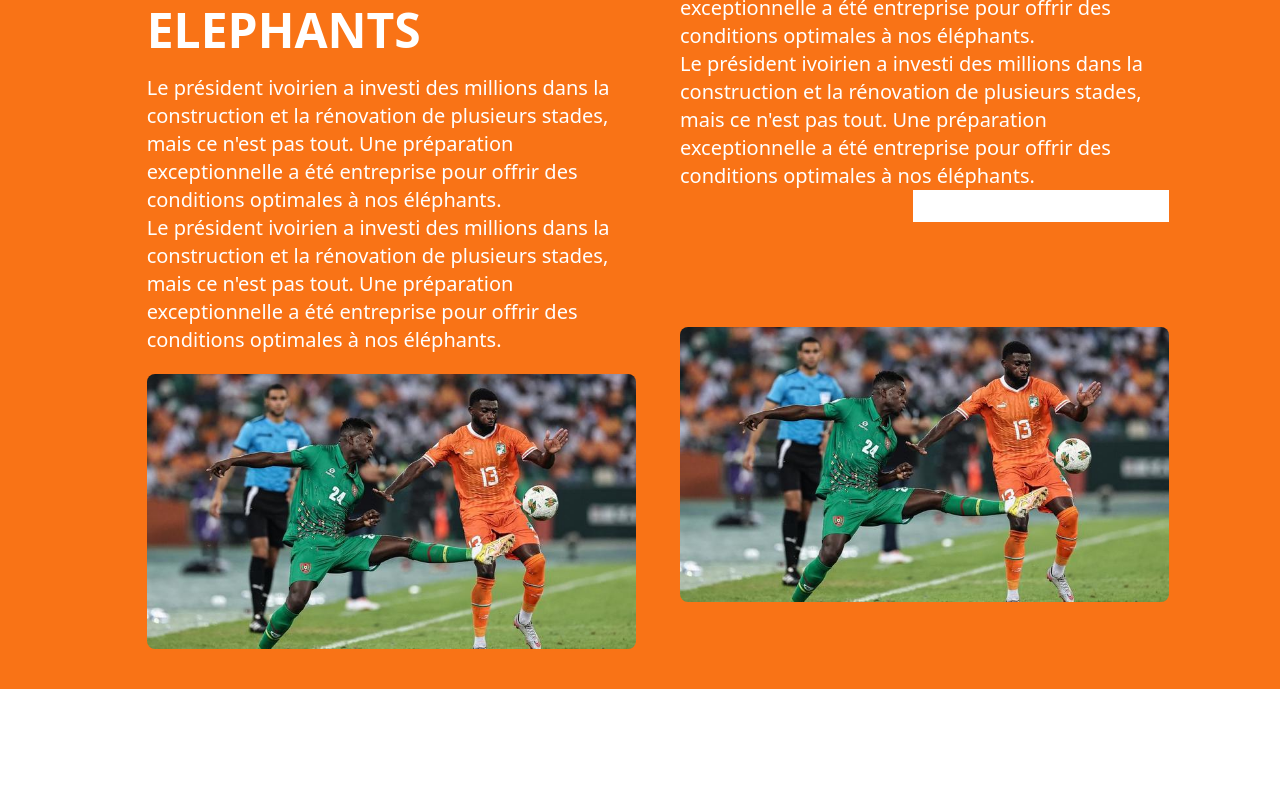
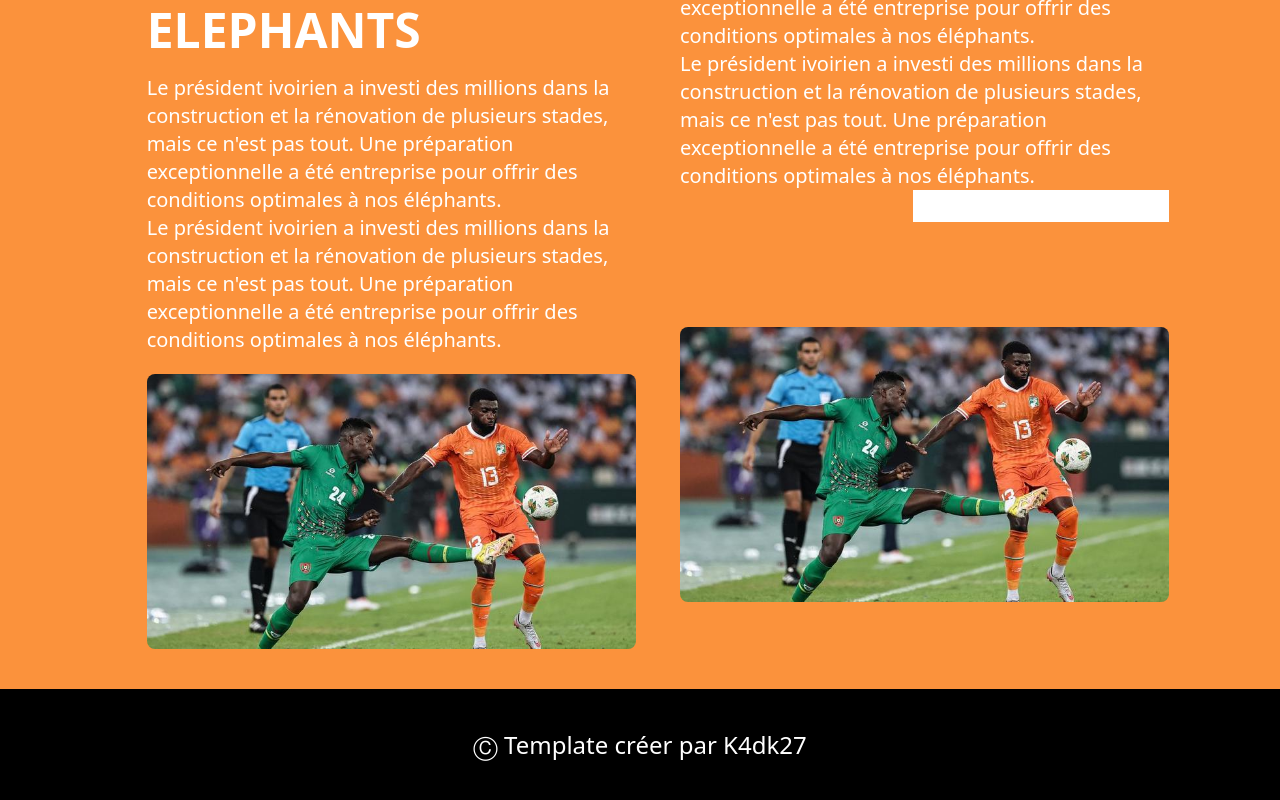
Before and after one commit to loulou-gif/template1, a React (Create React App) app: page / in a window 1280 px wide. Shown: the part 3707-4507 px from the top of the page. Before the commit the page ends 4396 px from the top, so only its background shows below. Built offline with nearby package versions, Linux system fonts and the light colour scheme.

Commit message:
end footer

```diff
--- a/src/components/Footer.js
+++ b/src/components/Footer.js
@@ -1,6 +1,8 @@
 const Footer = () => {
     return(
-        <footer className=""></footer>
+        <footer className="w-full h-32 bg-black flex justify-center">
+            <p className="text-white text-2xl mt-10">&#x24B8; Template créer par K4dk27</p>
+        </footer>
     )
 }
 
--- a/src/components/Section4.js
+++ b/src/components/Section4.js
@@ -2,7 +2,7 @@ import can1 from "../assets/img/can1.jpg"
 import "../assets/css/Styles.css"
 const Section4 =() => {
     return(
-        <section className="section3 h-full pb-10 w-full flex justify-center bg-orange-500 mt-36">
+        <section className="section3 h-full pb-10 w-full flex justify-center bg-orange-400 mt-36">
             <div className="w-5/12  mt-5 ">
                 <h2 className="mt-5 text-white  w-6/12 ml-10 text-5xl font-semibold" >TOUS AVEC LES ELEPHANTS</h2>
                 <p className="mt-5 text-white  w-11/12 ml-10 text-xl ">Le président ivoirien a investi des millions dans la construction et la rénovation de plusieurs stades, mais ce n'est pas tout. Une préparation exceptionnelle a été entreprise pour offrir des conditions optimales à nos éléphants.<br/>
--- a/src/pages/Home.js
+++ b/src/pages/Home.js
@@ -2,6 +2,7 @@ import Section1 from '../components/Section1';
 import Header from '../components/Header';
 import Section2 from '../components/Section2';
 import Section4 from '../components/Section4';
+import Footer from '../components/Footer';
 
 const Home = () => {
     return(
@@ -10,6 +11,7 @@ const Home = () => {
             <Section1/>
             <Section2/>
             <Section4/>
+            <Footer/>
         </div>
     )
 }
```
